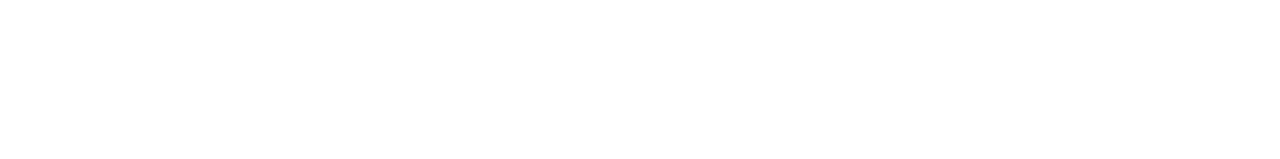
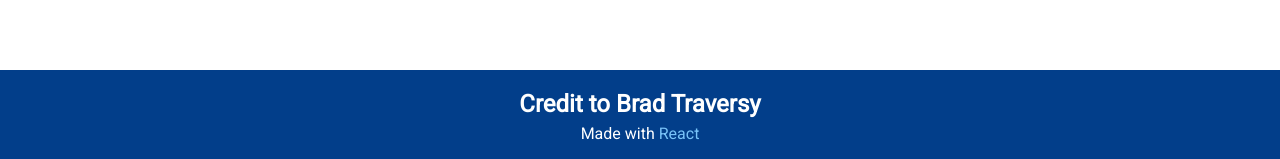
Before and after one commit to sokhengpory/covid19-tracker, a React (Create React App) app: page / in a window 1280 px wide. Shown: the part 638-797 px from the top of the page. Built offline with nearby package versions, Linux system fonts and the light colour scheme; no server answers.

Commit message:
Add footer component

```diff
--- a/src/App.css
+++ b/src/App.css
@@ -10,6 +10,7 @@
   font-size: 1rem;
   background-color: #fff;
   color: #333;
+  height: 100vh;
 }
 
 .navbar {
@@ -36,7 +37,7 @@
 
 .title {
   text-align: center;
-  padding: 1.5rem;
+  padding: 2rem;
 }
 
 .title h3 {
@@ -58,6 +59,7 @@
   display: grid;
   grid-template-columns: repeat(2, 1fr);
   grid-gap: 3rem;
+  margin-top: 2rem;
 }
 
 .card {
@@ -98,3 +100,17 @@
   font-size: 1.1rem;
   outline: none;
 }
+
+footer {
+  background: #023e8a;
+  color: #fff;
+  text-align: center;
+  position: absolute;
+  bottom: 0;
+  width: 100%;
+  padding: 1rem;
+}
+
+footer .text {
+  color: #79c3f8;
+}
--- a/src/App.js
+++ b/src/App.js
@@ -4,6 +4,7 @@
 import Navbar from './components/Navbar';
 import Cards from './components/Cards';
 import Select from './components/Select';
+import Footer from './components/Footer';
 
 class App extends Component {
   state = {
@@ -42,6 +43,7 @@
           <Cards loading={loading} country={country} />
           <Select countries={countries} getCountry={this.getCountry} />
         </div>
+        <Footer />
       </div>
     );
   }
--- /dev/null
+++ b/src/components/Footer.js
@@ -0,0 +1,14 @@
+import React from 'react';
+
+const Footer = () => {
+  return (
+    <footer>
+      <h2>Credit to Brad Traversy</h2>
+      <p>
+        Made with <span className="text">React</span>
+      </p>
+    </footer>
+  );
+};
+
+export default Footer;
```
